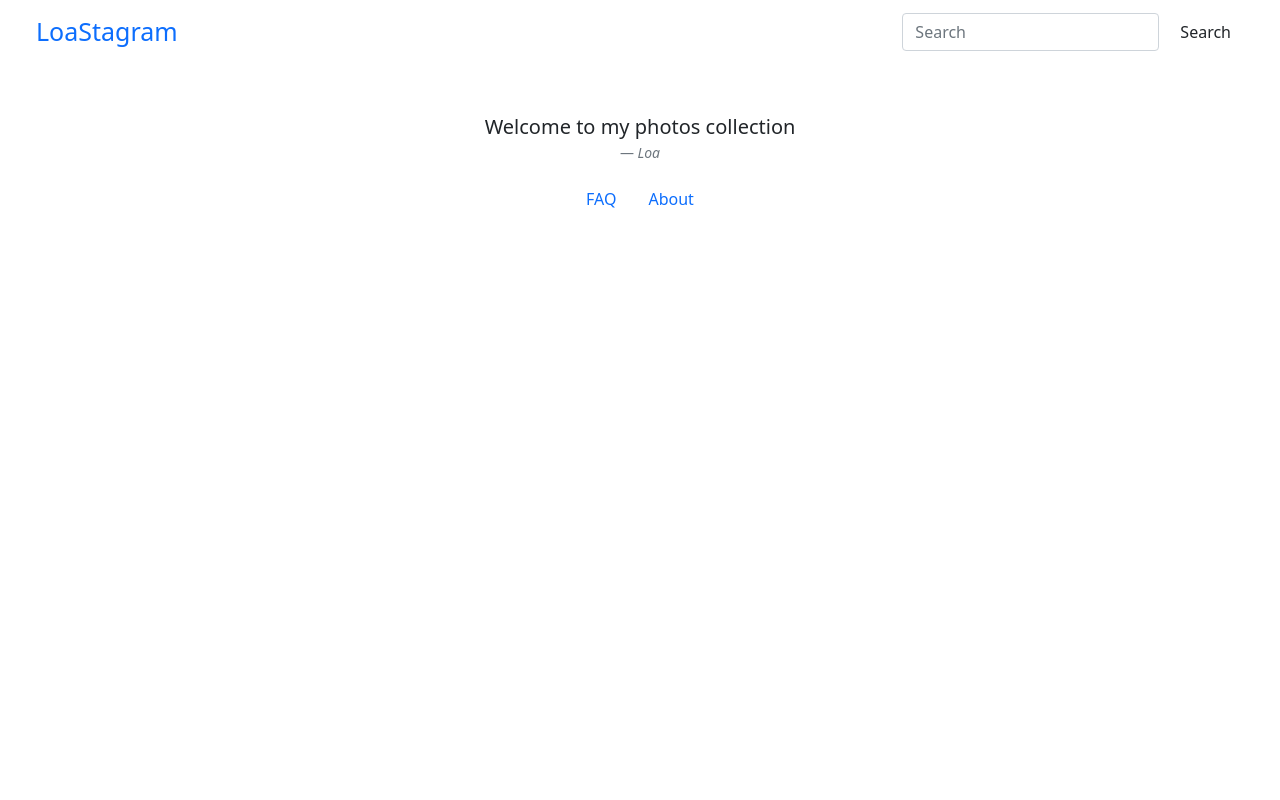
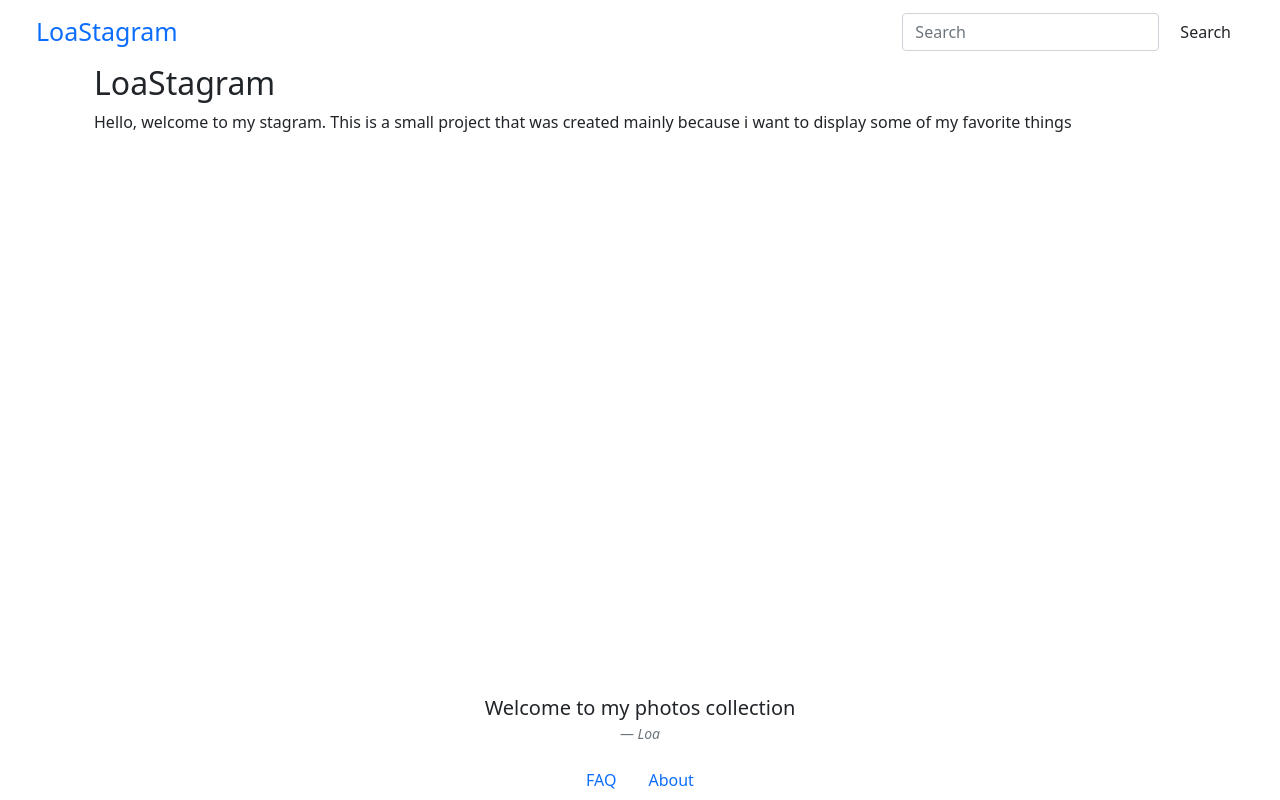
Before and after one commit to lthuong/loaStaGram, an Angular app: page /about in a window 1280 px wide. Before the commit this address led to /. Built offline with nearby package versions, Linux system fonts and the light colour scheme.

Commit message:
Create  about and questions component

```diff
--- a/src/app/app-routing.module.ts
+++ b/src/app/app-routing.module.ts
@@ -2,10 +2,14 @@ import { NgModule } from '@angular/core';
 import { Routes, RouterModule } from '@angular/router';
 
 import { FeedComponent } from './components/feed/feed.component';
+import { AboutComponent } from './components/about/about.component';
+import { AnswerQuestionComponent } from './components/answer-question/answer-question.component';
 
 const routes: Routes = [
   { path: 'feed', component: FeedComponent },
   { path: '', redirectTo: '/feed', pathMatch: 'full' },
+  { path: 'about', component: AboutComponent },
+  { path: 'questions', component: AnswerQuestionComponent },
 ];
 
 @NgModule({
--- a/src/app/app.component.html
+++ b/src/app/app.component.html
@@ -6,8 +6,10 @@
     <div class="row">
       <router-outlet></router-outlet>
     </div>
-    <div class="row">
-      <app-footer></app-footer>
-    </div>
   </div>
 </div>
+<div class="container-fluid fixed-bottom">
+  <footer class="footer bg-white">
+    <app-footer></app-footer>
+  </footer>
+</div>
--- a/src/app/app.module.ts
+++ b/src/app/app.module.ts
@@ -9,6 +9,8 @@ import { NavComponent } from './components/nav/nav.component';
 import { FeedComponent } from './components/feed/feed.component';
 import { FooterComponent } from './components/footer/footer.component';
 import { FeedPhotoComponent } from './components/feed/feed-photo/feed-photo.component';
+import { AboutComponent } from './components/about/about.component';
+import { AnswerQuestionComponent } from './components/answer-question/answer-question.component';
 
 @NgModule({
   declarations: [
@@ -17,6 +19,8 @@ import { FeedPhotoComponent } from './components/feed/feed-photo/feed-photo.comp
     FeedComponent,
     FooterComponent,
     FeedPhotoComponent,
+    AboutComponent,
+    AnswerQuestionComponent,
   ],
   imports: [BrowserModule, HttpClientModule, AppRoutingModule, MatIconModule],
   providers: [],
--- /dev/null
+++ b/src/app/components/about/about.component.html
@@ -0,0 +1,7 @@
+<div class="container">
+  <h2>LoaStagram</h2>
+  <p>
+    Hello, welcome to my stagram. This is a small project that was created
+    mainly because i want to display some of my favorite things
+  </p>
+</div>
--- /dev/null
+++ b/src/app/components/answer-question/answer-question.component.html
@@ -0,0 +1,6 @@
+<div class="container-fluid">
+  <h4>Who am I ?</h4>
+  <p>
+    I'm a full-time student who is trying to learn how to become a web developer
+  </p>
+</div>
--- a/src/app/components/footer/footer.component.html
+++ b/src/app/components/footer/footer.component.html
@@ -10,10 +10,14 @@
   </figure>
   <ul class="footer-link nav justify-content-center">
     <li class="nav-item">
-      <a class="nav-link">FAQ</a>
+      <a style="cursor: pointer" class="nav-link" [routerLink]="['questions']"
+        >FAQ</a
+      >
     </li>
     <li class="nav-item">
-      <a class="nav-link">About</a>
+      <a style="cursor: pointer" class="nav-link" [routerLink]="['about']"
+        >About</a
+      >
     </li>
   </ul>
 </div>
--- a/src/app/components/nav/nav.component.html
+++ b/src/app/components/nav/nav.component.html
@@ -1,6 +1,6 @@
 <nav class="navbar navbar-expand-xl bg-white">
   <div class="container-fluid">
-    <a class="app-title navbar-brand">LoaStagram</a>
+    <a class="app-title navbar-brand" [routerLink]="['feed']">LoaStagram</a>
     <form class="d-flex">
       <input type="search" class="form-control me-2" placeholder="Search" />
       <button class="btn btn-ouline-success" type="submit">Search</button>
```
Also changed, not shown: src/app/components/about/about.component.ts (added, +10 -0 lines), src/app/components/answer-question/answer-question.component.ts (added, +10 -0 lines), src/app/components/about/about.component.css (added), src/app/components/answer-question/answer-question.component.css (added).
